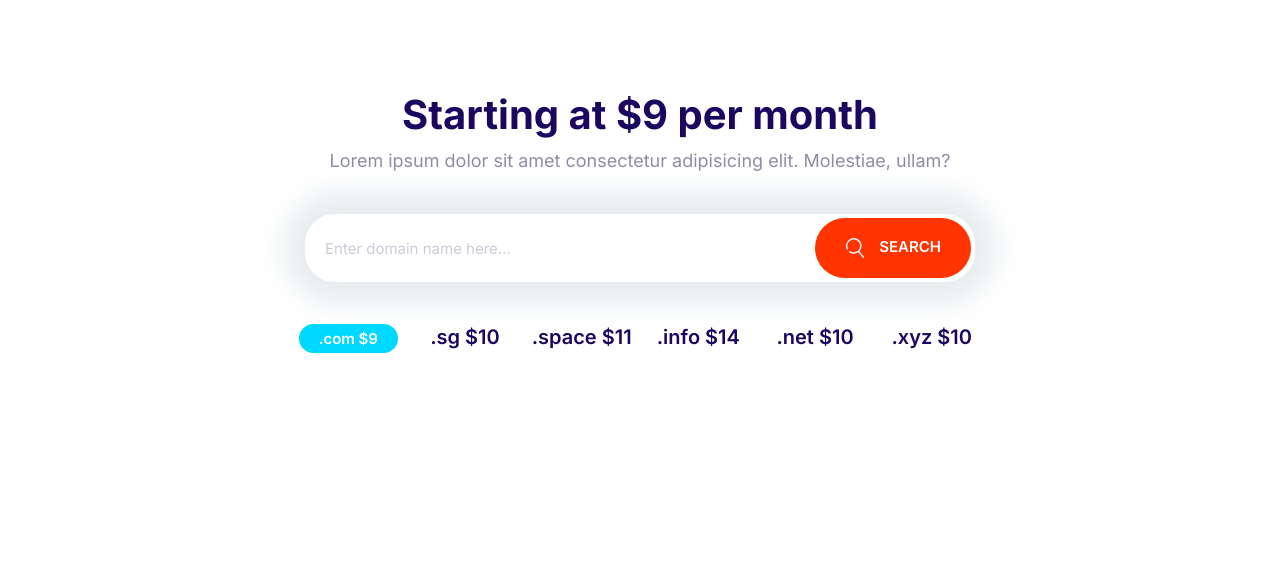
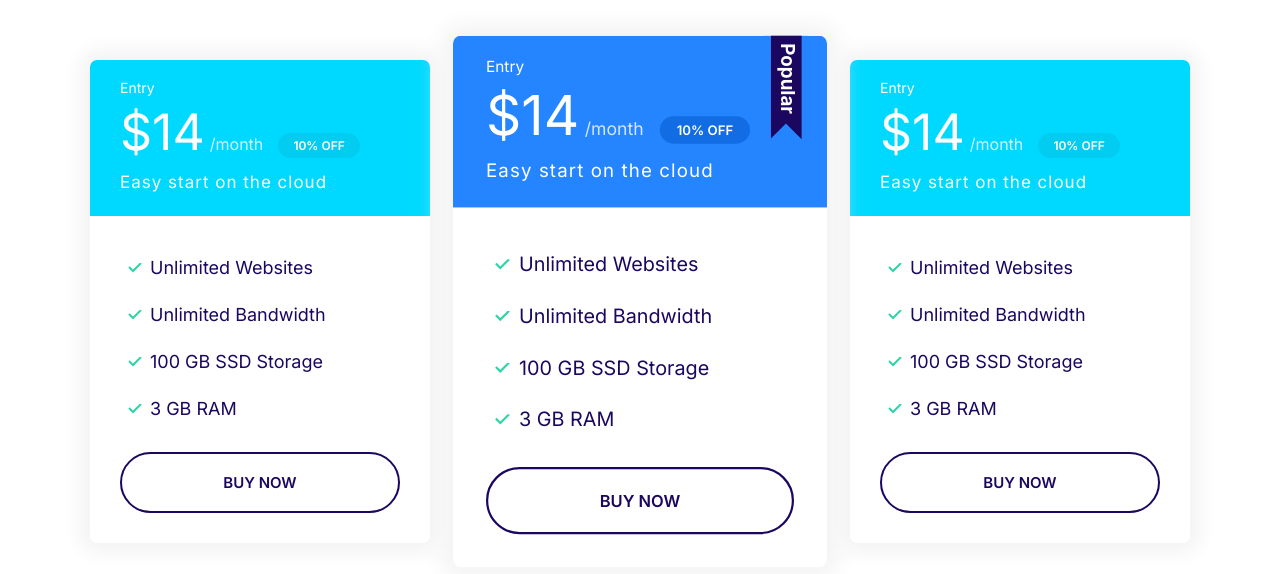
Before and after one commit to ogomola/ojmoshify, a plain HTML site: page index.html in a window 1280 px wide. Drawn offline with Linux system fonts and the light colour scheme.

Commit message:
Define Plans Block style.

```diff
--- a/css/styles.css
+++ b/css/styles.css
@@ -326,11 +326,19 @@ a {
   color: #fff;
 }
 
+.card--primary .badge--primary {
+  background: #126de4;
+}
+
 .card--secondary .badge--secondary {
   background: #02cdf1;
 }
 
 /* Plans */
+.plan {
+  transition: transform 0.2s ease-out;
+}
+
 .plan__name {
   color: #fff;
   margin: 0;
@@ -360,6 +368,10 @@ a {
   margin-bottom: 2rem;
 }
 
+.plan--popular {
+  transform: scale(1.1);
+}
+
 .plan--popular .card__header {
   position: relative;
 }
@@ -371,6 +383,14 @@ a {
   position: absolute;
   top: -6px;
   right: 5%;
+}
+
+.plan:hover {
+  transform: scale(1.05);
+}
+
+.plan--popular:hover {
+  transform: scale(1.15);
 }
 
 @media screen and (min-width: 1024px) {
@@ -730,3 +750,13 @@ a {
     grid-template-columns: repeat(auto-fit, minmax(10rem, 1fr));
   }
 }
+
+/* Plans Block */
+.block-plans .grid {
+  gap: 8rem 4rem;
+}
+
+.block-plans .card {
+  max-width: 500px;
+  margin: 0 auto;
+}
--- a/index.html
+++ b/index.html
@@ -14,35 +14,69 @@
     <link rel="stylesheet" href="css/styles.css" />
   </head>
   <body>
-    <section class="block container block-domain">
-      <header class="block__header">
-        <h2>Starting at $9 per month</h2>
-        <p>
-          Lorem ipsum dolor sit amet consectetur adipisicing elit. Molestiae,
-          ullam?
-        </p>
-      </header>
-      <div class="input-group">
-        <input
-          type="text"
-          class="input"
-          placeholder="Enter domain name here..."
-        />
-        <button class="btn btn--accent">
-          <svg class="icon icon--white">
-            <use xlink:href="images/sprite.svg#search"></use>
-          </svg>
-          Search
-        </button>
+    <section class="block container block-plans">
+      <div class="grid grid--1x3">
+        <div class="plan">
+          <div class="card card--secondary">
+            <header class="card__header">
+              <h3 class="plan__name">Entry</h3>
+              <span class="plan__price">$14</span>
+              <span class="plan__billing-cycle">/month</span>
+              <span class="badge badge--secondary badge--small">10% OFF</span>
+              <span class="plan__description">Easy start on the cloud</span>
+            </header>
+            <div class="card__body">
+              <ul class="list list--tick">
+                <li class="list__item">Unlimited Websites</li>
+                <li class="list__item">Unlimited Bandwidth</li>
+                <li class="list__item">100 GB SSD Storage</li>
+                <li class="list__item">3 GB RAM</li>
+              </ul>
+              <button class="btn btn--outline btn--block">Buy Now</button>
+            </div>
+          </div>
+        </div>
+        <div class="plan plan--popular">
+          <div class="card card--primary">
+            <header class="card__header">
+              <h3 class="plan__name">Entry</h3>
+              <span class="plan__price">$14</span>
+              <span class="plan__billing-cycle">/month</span>
+              <span class="badge badge--primary badge--small">10% OFF</span>
+              <span class="plan__description">Easy start on the cloud</span>
+            </header>
+            <div class="card__body">
+              <ul class="list list--tick">
+                <li class="list__item">Unlimited Websites</li>
+                <li class="list__item">Unlimited Bandwidth</li>
+                <li class="list__item">100 GB SSD Storage</li>
+                <li class="list__item">3 GB RAM</li>
+              </ul>
+              <button class="btn btn--outline btn--block">Buy Now</button>
+            </div>
+          </div>
+        </div>
+        <div class="plan">
+          <div class="card card--secondary">
+            <header class="card__header">
+              <h3 class="plan__name">Entry</h3>
+              <span class="plan__price">$14</span>
+              <span class="plan__billing-cycle">/month</span>
+              <span class="badge badge--secondary badge--small">10% OFF</span>
+              <span class="plan__description">Easy start on the cloud</span>
+            </header>
+            <div class="card__body">
+              <ul class="list list--tick">
+                <li class="list__item">Unlimited Websites</li>
+                <li class="list__item">Unlimited Bandwidth</li>
+                <li class="list__item">100 GB SSD Storage</li>
+                <li class="list__item">3 GB RAM</li>
+              </ul>
+              <button class="btn btn--outline btn--block">Buy Now</button>
+            </div>
+          </div>
+        </div>
       </div>
-      <ul class="list block-domain__prices">
-        <li><span class="badge badge--secondary">.com $9</span></li>
-        <li>.sg $10</li>
-        <li>.space $11</li>
-        <li>.info $14</li>
-        <li>.net $10</li>
-        <li>.xyz $10</li>
-      </ul>
     </section>
     <script src="js/main.js"></script>
   </body>
```
Also changed, not shown: components/plans.html (+0 -2 lines), components/plans_block.html (added, +64 -0 lines).
